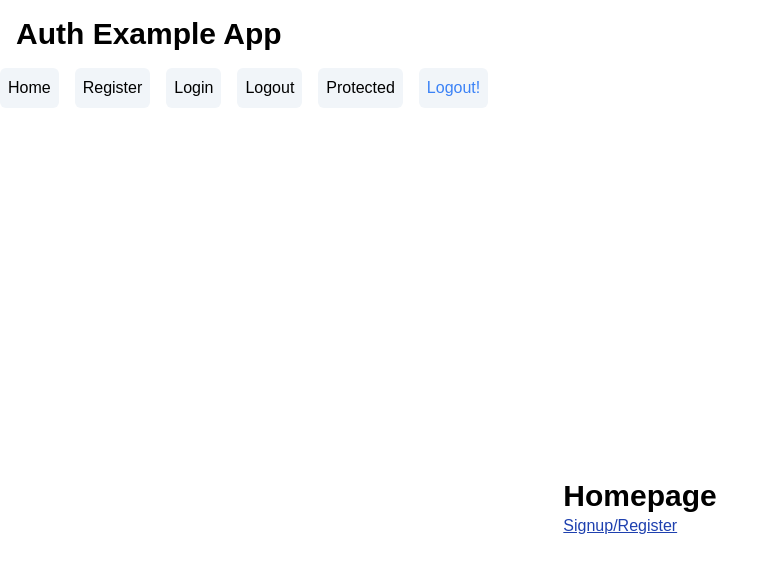
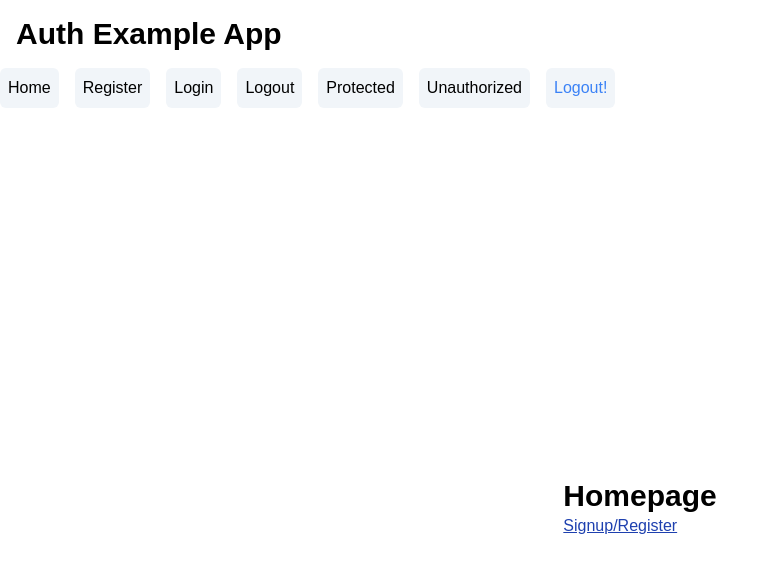
Before and after one commit to faroeq33/authexample, a React (Vite) app: page / in a window 1280 px wide. Shown: the top 572 px of the page, without its empty margins (0-779 px from the left). Built offline with nearby package versions, Linux system fonts and the light colour scheme.

Commit message:
Add working version of protected route

```diff
--- a/src/globals/globals.ts
+++ b/src/globals/globals.ts
@@ -1,3 +1,10 @@
-export default {
-  API_URL: "https://ayga-api-test-1-app.azurewebsites.net/api",
+export const ROUTES = {
+  home: { path: "/", name: "Home" },
+  register: { path: "/register", name: "register" },
+  login: { path: "/login", name: "login" },
+  logout: { path: "/logout", name: "logout" },
+  protected: { path: "/protected", name: "protected" },
+  unauthorized: { path: "/unauthorized", name: "unauthorized" },
 };
+
+export const API_URL = "https://ayga-api-test-1-app.azurewebsites.net/api";
--- a/src/layouts/Nav.tsx
+++ b/src/layouts/Nav.tsx
@@ -1,39 +1,26 @@
 import { Link } from "react-router";
-import { ROUTES } from "../router/CustomRouter";
 import { useAuth } from "../authentication/AuthHooks/useAuth";
 import { PropsWithChildren } from "react";
+import { ROUTES } from "../globals/globals";
 
 function Nav() {
   const authHandler = useAuth();
 
-  const fields = [
-    {
-      name: "Home",
-      path: ROUTES.home,
-    },
-    {
-      name: "register",
-      path: ROUTES.register,
-    },
-    {
-      name: "login",
-      path: ROUTES.login,
-    },
-    {
-      name: "logout",
-      path: ROUTES.logout,
-    },
-    {
-      name: "protected",
-      path: ROUTES.logout,
-    },
+  const menuItems = [
+    ROUTES.home,
+    ROUTES.register,
+    ROUTES.login,
+    ROUTES.logout,
+    ROUTES.protected,
+    ROUTES.unauthorized,
   ];
+
   return (
     <nav>
       <ul className="flex items-center justify-center gap-4">
-        {fields.map((field, index) => (
+        {menuItems.map(({ path, name }, index) => (
           <NavItem key={index}>
-            <Link to={field.path}>{field.name}</Link>
+            <Link to={path}>{name}</Link>
           </NavItem>
         ))}
 
--- a/src/pages/Login.tsx
+++ b/src/pages/Login.tsx
@@ -3,8 +3,9 @@ import { useForm } from "react-hook-form";
 
 import { Link } from "react-router";
 import { useAuth } from "../authentication/AuthHooks/useAuth";
-import globals from "../globals/globals";
+import { API_URL } from "../globals/globals";
 import { useState } from "react";
+import LinkStyle from "../ui/LinkStyle";
 
 export default function Login() {
   const [formstatus, setFormStatus] = useState<string>("");
@@ -21,7 +22,7 @@ export default function Login() {
   const onSubmit = async (data: LoginRequest) => {
     try {
       const response = await axios.post<LoginResponse>(
-        `${globals.API_URL}/auth/login`,
+        `${API_URL}/auth/login`,
         data
       );
 
@@ -109,9 +110,7 @@ export default function Login() {
       <div className="flex flex-col">
         <span>Nog geen account? </span>
         <Link to="/register">
-          <span className="text-blue-500 cursor-pointer hover:underline">
-            Registeer hier
-          </span>
+          <LinkStyle>Registeer hier</LinkStyle>
         </Link>
       </div>
     </>
--- a/src/pages/Logout.tsx
+++ b/src/pages/Logout.tsx
@@ -3,7 +3,7 @@ import H1 from "../ui/H1";
 export default function LogoutPage() {
   return (
     <>
-      <H1>loginpage</H1>
+      <H1>You've been logged out.</H1>
     </>
   );
 }
--- a/src/pages/ProtectedPage.tsx
+++ b/src/pages/ProtectedPage.tsx
@@ -1,10 +1,21 @@
 import { useAuth } from "../authentication/AuthHooks/useAuth";
+import useRequireAuth from "../authentication/AuthHooks/useRequireAuth";
 
 function ProtectedPage() {
+  useRequireAuth(); // Add this line to require authentication
+
   const authHandler = useAuth();
-  console.log(authHandler.getAuthToken());
-  // return (  );
-  return "";
+
+  return (
+    <>
+      {"CurrentToken:" + JSON.stringify(authHandler.getAuthToken())}
+      <h1>Protected Page</h1>
+      <p>
+        Super secret protected information page. If you've arrived here the
+        application works
+      </p>
+    </>
+  );
 }
 
 export default ProtectedPage;
--- a/src/pages/Register.tsx
+++ b/src/pages/Register.tsx
@@ -1,9 +1,10 @@
+import axios from "axios";
 import { CSSProperties } from "react";
 import { Link, useNavigate } from "react-router";
-import globals from "../globals/globals";
-import axios from "axios";
 import { useForm } from "react-hook-form";
+import { API_URL } from "../globals/globals";
 import H1 from "../ui/H1";
+import LinkStyle from "../ui/LinkStyle";
 
 export default function Register() {
   const {
@@ -17,10 +18,7 @@ export default function Register() {
 
   const onSubmit = async (data: FormValues) => {
     try {
-      const response = await axios.post(
-        `${globals.API_URL}/auth/register`,
-        data
-      );
+      const response = await axios.post(`${API_URL}/auth/register`, data);
       console.log(response);
       if (response.status === 200 || response.status === 201) {
         console.log("Succesvol geregistreerd");
@@ -106,9 +104,7 @@ export default function Register() {
       <div>
         Al een account?{" "}
         <Link to="/login">
-          <span className="text-blue-500 cursor-pointer hover:underline">
-            Log hier in
-          </span>
+          <LinkStyle>Log hier in</LinkStyle>
         </Link>
       </div>
     </div>
--- /dev/null
+++ b/src/pages/Unauthorized.tsx
@@ -0,0 +1,17 @@
+import { Link } from "react-router";
+import H1 from "../ui/H1";
+import LinkStyle from "../ui/LinkStyle";
+
+export default function Unauthorized() {
+  return (
+    <>
+      <H1>
+        Unauthorized,{" "}
+        <Link to="/login">
+          <LinkStyle>Sign in </LinkStyle>
+        </Link>
+        to see this route
+      </H1>
+    </>
+  );
+}
--- a/src/router/CustomRouter.tsx
+++ b/src/router/CustomRouter.tsx
@@ -5,14 +5,8 @@ import LoginPage from "../pages/Login";
 import ProtectedPage from "../pages/ProtectedPage";
 import Layout from "../layouts/Layout";
 import LogoutPage from "../pages/Logout";
-
-export const ROUTES = {
-  home: "/",
-  register: "/register",
-  login: "/login",
-  logout: "/logout",
-  protected: "/protected",
-};
+import { ROUTES } from "../globals/globals";
+import Unauthorized from "../pages/Unauthorized";
 
 export default function CustomRouter() {
   return (
@@ -20,11 +14,12 @@ export default function CustomRouter() {
       <BrowserRouter>
         <Routes>
           <Route path="/" element={<Layout />}>
-            <Route path={ROUTES.home} element={<HomePage />} />
-            <Route path={ROUTES.register} element={<RegisterPage />} />
-            <Route path={ROUTES.login} element={<LoginPage />} />
-            <Route path={ROUTES.logout} element={<LogoutPage />} />
-            <Route path={ROUTES.protected} element={<ProtectedPage />} />
+            <Route path={ROUTES.home.path} element={<HomePage />} />
+            <Route path={ROUTES.register.path} element={<RegisterPage />} />
+            <Route path={ROUTES.login.path} element={<LoginPage />} />
+            <Route path={ROUTES.logout.path} element={<LogoutPage />} />
+            <Route path={ROUTES.protected.path} element={<ProtectedPage />} />
+            <Route path={ROUTES.unauthorized.path} element={<Unauthorized />} />
           </Route>
         </Routes>
       </BrowserRouter>
--- /dev/null
+++ b/src/ui/LinkStyle.tsx
@@ -0,0 +1,11 @@
+import { PropsWithChildren } from "react";
+
+function LinkStyle({ children }: PropsWithChildren) {
+  return (
+    <span className="text-blue-500 cursor-pointer hover:underline">
+      {children}
+    </span>
+  );
+}
+
+export default LinkStyle;
```
Also changed, not shown: src/authentication/AuthHooks/useRequireAuth.ts (+18 -6 lines).
